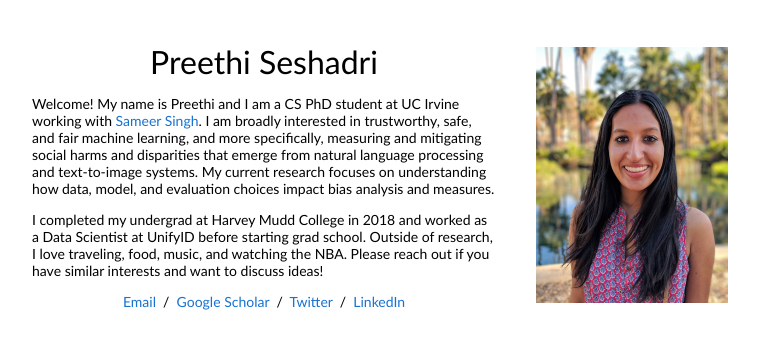
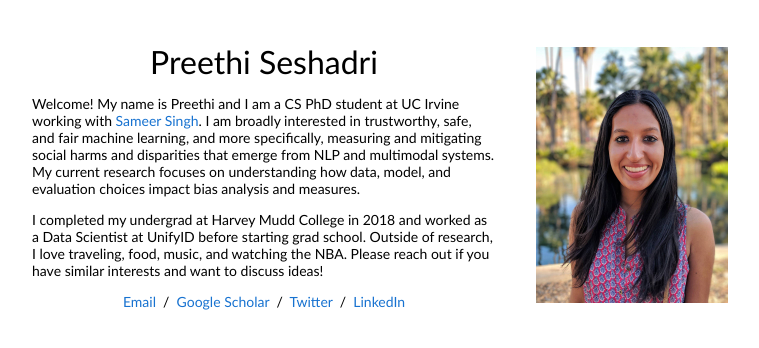
Before and after one commit to preethiseshadri518/preethiseshadri518.github.io, a plain HTML site: page index.html in a window 1280 px wide. Shown: the whole page, without its empty margins (228-987 px from the left). Drawn offline with Linux system fonts and the light colour scheme.

Commit message:
Update index.html

```diff
--- a/index.html
+++ b/index.html
@@ -20,7 +20,7 @@
               <p style="text-align:center">
                 <name>Preethi Seshadri</name>
               </p>
-              <p>Welcome! My name is Preethi and I am a CS PhD student at UC Irvine working with <a href="https://www.sameersingh.org/">Sameer Singh</a>. I am broadly interested in trustworthy, safe, and fair machine learning, and more specifically, measuring and mitigating social harms and disparities that emerge from natural language processing and text-to-image systems. My current research focuses on understanding how data, model, and evaluation choices impact bias analysis and measures.
+              <p>Welcome! My name is Preethi and I am a CS PhD student at UC Irvine working with <a href="https://www.sameersingh.org/">Sameer Singh</a>. I am broadly interested in trustworthy, safe, and fair machine learning, and more specifically, measuring and mitigating social harms and disparities that emerge from NLP and multimodal systems. My current research focuses on understanding how data, model, and evaluation choices impact bias analysis and measures.
 	      </p>
 	      <p>I completed my undergrad at Harvey Mudd College in 2018 and worked as a Data Scientist at UnifyID before starting grad school. Outside of research, I love traveling, food, music, and watching the NBA. Please reach out if you have similar interests and want to discuss ideas!
               </p>
```
